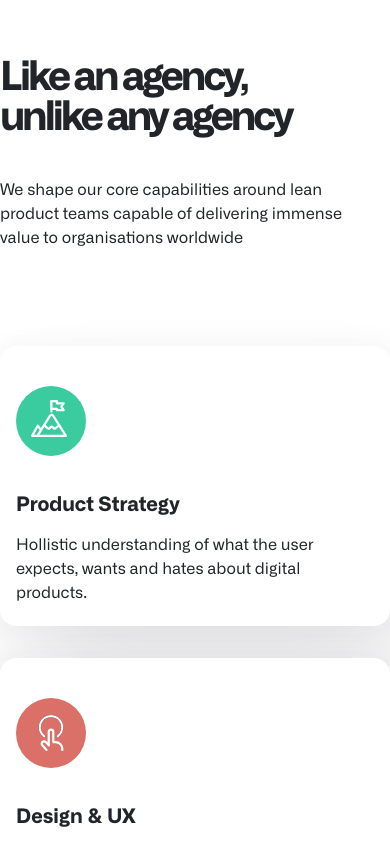
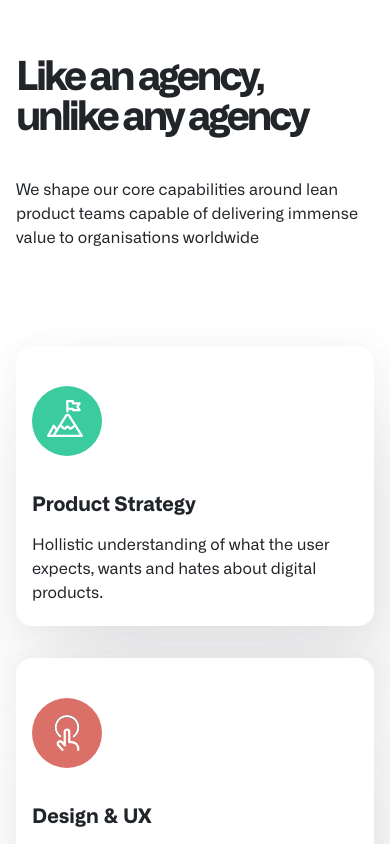
Before and after one commit to vbrajcic/hackathon-2021, a Next.js app: page /home/WhatWeDoSection/WhatWeDoSection in a window 390 px wide. Shown: the top 844 px of the page. Built offline with nearby package versions, Linux system fonts and the light colour scheme.

Commit message:
PW-55: Fix rebase issues

```diff
--- a/components/Navbar/navbar.module.scss
+++ b/components/Navbar/navbar.module.scss
@@ -66,7 +66,7 @@ $topBarHeight: rem-calc(84);
     }
 
     .links {
-      margin-left: rem-calc(120);
+      margin-left: rem-calc(108);
 
       @include media(0, 'md') {
         margin-left: rem-calc(96);
--- a/pages/home/OurProjectsSection/OurProjectsSection.module.scss
+++ b/pages/home/OurProjectsSection/OurProjectsSection.module.scss
@@ -1,5 +1,5 @@
 @import 'styles/utils/rem-calc';
 
 .container {
-  margin: rem-calc(100 0);
+  margin: rem-calc(50 0);
 }
--- a/pages/home/WhatWeDoSection/WhatWeDoSection.module.scss
+++ b/pages/home/WhatWeDoSection/WhatWeDoSection.module.scss
@@ -1,16 +1,9 @@
-@import 'styles/settings/variables.scss';
 @import 'styles/utils/rem-calc.scss';
-@import 'styles/mixins/breakpoints.scss';
 
 .root {
   &.container {
     padding-top: rem-calc(58);
     padding-bottom: rem-calc(48);
-
-    @media (max-width: 1023px) {
-      padding-right: 0;
-      padding-left: 0;
-    }
 
     .textPrimary {
       margin-bottom: rem-calc(40);
```
